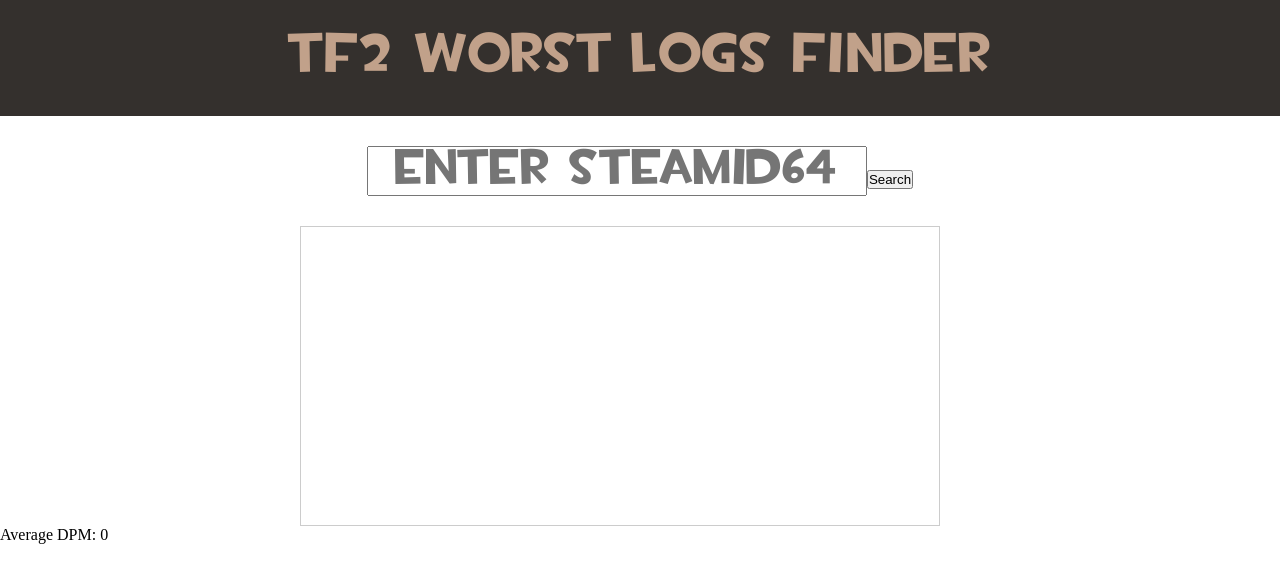
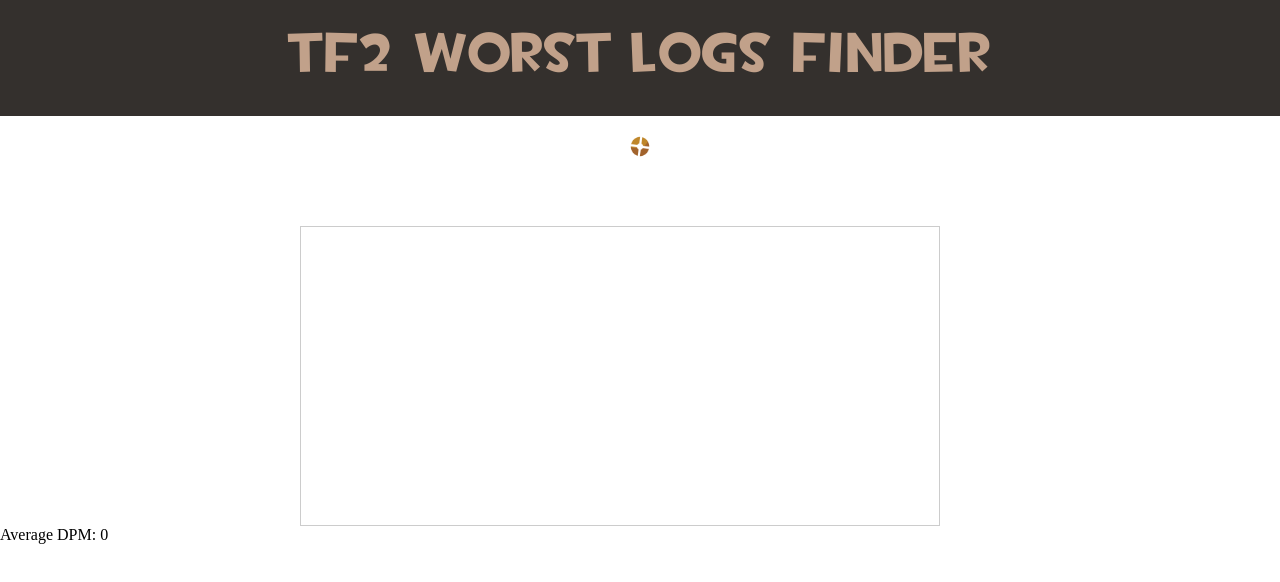
Before and after one commit to Hu-Maxwell/TF2-Logs-Website, a Next.js app: page / in a window 1280 px wide. Shown: the top 582 px of the page. Built offline with nearby package versions, Linux system fonts and the light colour scheme.

Commit message:
search animation

```diff
--- a/app/globals.css
+++ b/app/globals.css
@@ -26,24 +26,75 @@
 }
 
 .input-container {
+    position: relative;
     text-align: center;
     padding: 30px;
 }
 
-.input {
-    width: 500px;
+form{
+    position: relative;
+    top: 50%;
+    left: 50%;
+    transform: translate(-50%,-50%);
+    transition: all 1s;
+    width: 50px;
     height: 50px;
+    background: white;
+    box-sizing: border-box;
+    border-radius: 25px;
+    border: 4px solid white;
+    padding: 5px;
+}
 
-    font-size: 50px;
-    font-family: 'TF2Build', sans-serif;
+
+.input{
+    position: absolute;
+    top: 0;
+    left: 0;
+    width: 100%;;
+    height: 42.5px;
+    line-height: 30px;
+    outline: 0;
+    border: 0;
+    display: none;
+    font-size: 1em;
+    border-radius: 20px;
+    padding: 0 20px;
+}
+
+.input-logo {
+    box-sizing: border-box;
+    padding: 10px;
+    width: 42.5px;
+    height: 42.5px;
+    position: absolute;
+    top: 0;
+    right: 0;
+    border-radius: 50%;
+    color: #8c52ff;
     text-align: center;
+    font-size: 1.2em;
+    transition: all 1s;
+}
+
+form:hover {
+    width: 300px;
+    cursor: pointer;
+}
+
+form:hover .input {
+    display: block;
+}
+
+form:hover .input-logo {
+    color: white;
 }
 
 .scrollable-container {
-    width: 50%; /* Adjust width as needed */
-    height: 300px; /* Adjust height as needed */
+    width: 50%;
+    height: 300px;
     overflow-y: auto;
-    border: 1px solid #ccc; /* Optional: Add a border */
-    padding: 10px; /* Optional: Add padding */
+    border: 1px solid #ccc;
+    padding: 10px;
     margin-left: 300px;
 }
--- a/app/page.js
+++ b/app/page.js
@@ -33,16 +33,20 @@
 
     return (
         <div className="input-container">
+            <form>
                 <input
                     className="input"
                     value={inputValue}
                     onChange={handleInputChange}
                     placeholder="Enter SteamID64"
                 />
-            <button onClick={handleSearchClick}>Search</button>
+                <img className="input-logo" src="logo.png" alt="Logo" />
+            </form>
         </div>
     );
 }
+// <button onClick={handleSearchClick}>Search</button>
+
 
 function AverageDPMComponent({ dpmList }) {
     const average = dpmList.length > 0
--- a/package.json
+++ b/package.json
@@ -17,6 +17,7 @@
     "express": "^4.21.1",
     "next": "^15.0.2",
     "react": "^18.3.1",
-    "react-dom": "^18.3.1"
+    "react-dom": "^18.3.1",
+    "react-icons": "^5.3.0"
   }
 }
```
Also changed, not shown: public/logo.png (added), 1 other file (tests, documents, lock files or other folders). Lines whose indentation alone changed are shown as unchanged.
